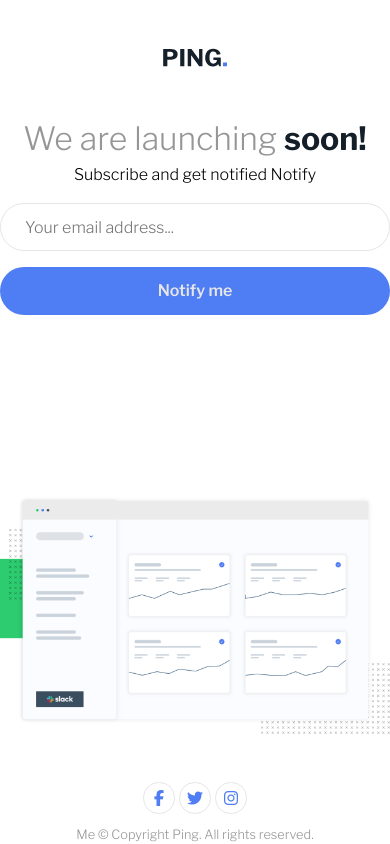
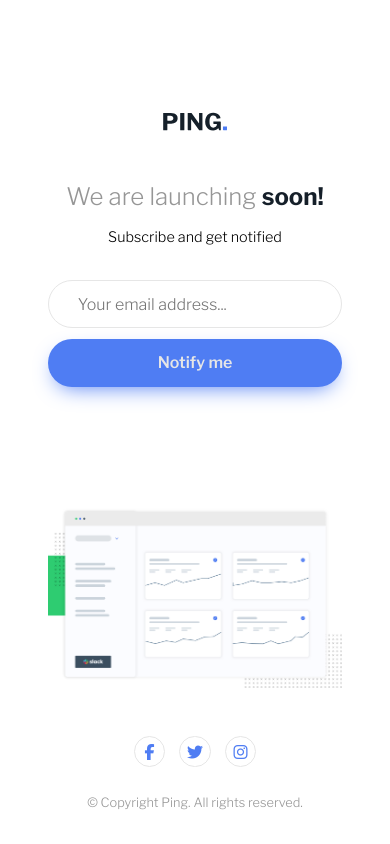
Before and after one commit to DawidOlszewski/Ping-single-column-coming-soon-page, a website: page src/index.html in a window 390 px wide. Drawn offline with nearby package versions, Linux system fonts and the light colour scheme; files that its build step writes are made by us from their sources.

Commit message:
styles for mobile

```diff
--- a/src/index.html
+++ b/src/index.html
@@ -23,23 +23,25 @@
         <header>
             <img class="logo" src="assets/logo.svg" alt="logo" />
             <h1>We are launching <span>soon!</span></h1>
-            <p>Subscribe and get notified Notify</p>
+            <p>Subscribe and get notified</p>
         </header>
         <form>
             <input
-                class="text"
+                class=""
                 type="text"
                 name=""
                 id=""
                 placeholder="Your email address..."
             />
-            <input class="btn" type="button" value="Notify me" />
+            <!-- <p class="invalid">Please provide a valid email address</p> -->
+            <button type="submit" value="">Notify me</button>
         </form>
         <img
             class="illustration-dashboard"
             src="assets/illustration-dashboard.png"
             alt="illustration-dashboard"
         />
+
         <footer>
             <div class="icon-container">
                 <a class="icon" href=""
@@ -51,7 +53,7 @@
                 ></a>
             </div>
 
-            <p>Me &copy; Copyright Ping. All rights reserved.</p>
+            <p>&copy; Copyright Ping. All rights reserved.</p>
         </footer>
     </body>
 </html>
--- a/src/sass/abstract/_mixins.scss
+++ b/src/sass/abstract/_mixins.scss
@@ -2,5 +2,11 @@
     width: 100%;
     height: 3rem;
     border-radius: 2rem;
-    margin-top: 1rem;
+    &::after {
+        border-radius: inherit;
+    }
+
+    &:not(:first-child) {
+        margin-top: 0.7rem;
+    }
 }
--- a/src/sass/base/_base.scss
+++ b/src/sass/base/_base.scss
@@ -5,6 +5,7 @@
 h4,
 h5,
 h6,
-input {
+input,
+button {
     font-family: var(--ff);
 }
--- a/src/sass/components/_icon.scss
+++ b/src/sass/components/_icon.scss
@@ -15,6 +15,6 @@
     }
 
     &:not(:last-of-type) {
-        margin-right: 0.3rem;
+        margin-right: 0.9rem;
     }
 }
--- a/src/sass/components/_input_submit_btn.scss
+++ /dev/null
@@ -1,10 +0,0 @@
-input[type='button'] {
-    @include input;
-    color: var(--clr-neutral-100);
-    background-color: var(--clr-primary);
-    border: none;
-    font-weight: 600;
-    // &:hover {
-    //     background-color: var(--clr-primary-hover);
-    // }
-}
--- a/src/sass/components/_input_text.scss
+++ b/src/sass/components/_input_text.scss
@@ -1,10 +1,18 @@
 input[type='text'] {
     @include input;
-    padding: 0.3rem 1.5rem;
+    padding: 0.3rem 1.8rem;
     border: 0.1rem solid var(--clr-neutral-100);
 
     &:placeholder {
         color: var(--clr-neutral-100);
         opacity: 1;
     }
+
+    &.invalid {
+        border: 0.1rem solid var(--clr-secondary-300);
+    }
+
+    &:focus {
+        outline: 0.1rem solid var(--clr-neutral-200);
+    }
 }
--- /dev/null
+++ b/src/sass/components/_submit_btn.scss
@@ -0,0 +1,32 @@
+button[type='submit'] {
+    @include input;
+
+    position: relative;
+
+    color: var(--clr-neutral-100);
+    background-color: var(--clr-primary);
+    border: none;
+    font-weight: 600;
+    box-shadow: 0 0.5rem 1.3rem -0.5rem var(--clr-primary);
+
+    &:focus,
+    &:hover {
+        border: none;
+        outline: none;
+        &::after {
+            opacity: 1;
+        }
+    }
+
+    &::after {
+        content: '';
+        position: absolute;
+        left: 0;
+        right: 0;
+        top: 0;
+        bottom: 0;
+        box-shadow: 0 0.5rem 1.3rem -0.8rem var(--clr-primary);
+        opacity: 0;
+        transition: opacity 0.2s ease;
+    }
+}
--- a/src/sass/layouts/_footer.scss
+++ b/src/sass/layouts/_footer.scss
@@ -7,7 +7,7 @@
         color: var(--clr-neutral-200);
         font-size: 0.8rem;
 
-        margin-top: 0.7rem;
+        margin-top: 1.6rem;
     }
 }
 
--- /dev/null
+++ b/src/sass/layouts/_form.scss
@@ -0,0 +1,12 @@
+form > p {
+    display: none;
+    margin-top: 0.3rem;
+    margin-bottom: 0.8rem;
+    color: var(--clr-secondary-300);
+    font-size: 0.9rem;
+    font-weight: 600;
+
+    &.invalid {
+        display: block;
+    }
+}
--- a/src/sass/layouts/_header.scss
+++ b/src/sass/layouts/_header.scss
@@ -3,6 +3,7 @@
     display: flex;
     flex-flow: column nowrap;
     text-align: center;
+    margin-bottom: 2rem;
 
     .logo {
         width: 4rem;
@@ -12,9 +13,16 @@
 
 h1 {
     font-weight: 300;
+    font-size: 1.5rem;
     color: var(--clr-neutral-200);
     & span {
         font-weight: 700;
         color: var(--clr-neutral-900);
     }
 }
+
+header > p {
+    margin-top: 0.7rem;
+    font-size: 0.9rem;
+    color: black;
+}
--- a/src/sass/main.scss
+++ b/src/sass/main.scss
@@ -7,9 +7,10 @@
 
 @import 'layouts/header';
 @import 'layouts/footer';
+@import 'layouts/form';
 
 @import 'pages/index';
 
-@import 'components/input_submit_btn';
+@import 'components/submit_btn';
 @import 'components/input_text';
 @import 'components/icon';
--- a/src/sass/pages/_index.scss
+++ b/src/sass/pages/_index.scss
@@ -1,6 +1,7 @@
 body {
     display: flex;
     flex-flow: column nowrap;
+    padding: 2rem 3rem;
 }
 
 form {
@@ -9,8 +10,12 @@
     align-items: center;
 }
 
-.illustration-dashboard {
+img {
+    padding-top: 2rem;
     margin-top: auto;
+}
 
-    margin-bottom: 3rem;
+footer {
+    // justify-content: end;
+    margin-top: 3rem;
 }
```
